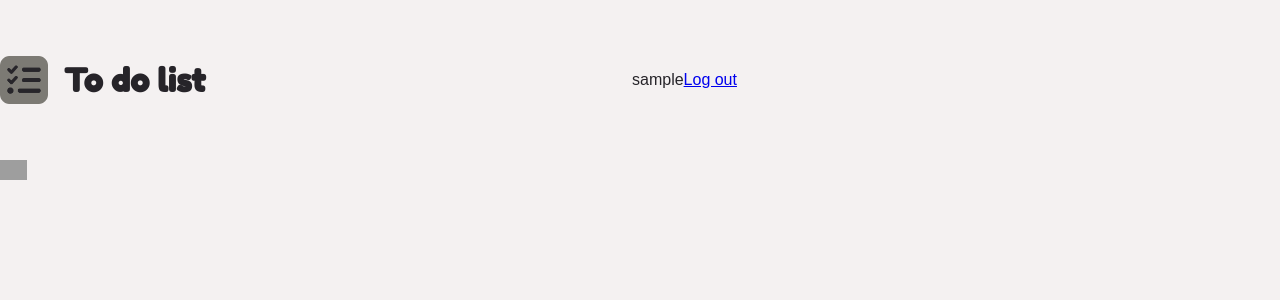
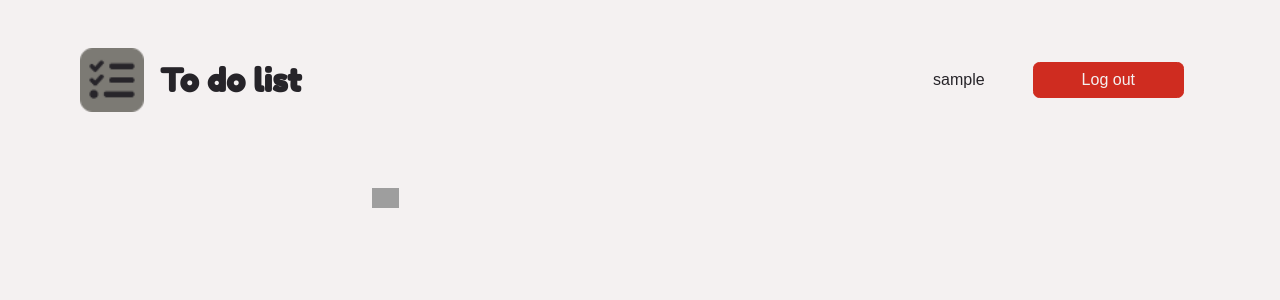
Before and after one commit to CostiVoicu/To-do-list-app, a Django app: page / in a window 1280 px wide. Shown: the top 300 px of the page. Run offline with Django 4.2, Linux system fonts and the light colour scheme; the visitor is signed in with stand-in values (Sample User, id 1); data that the repository does not hold is empty; some web fonts are replaced; grey boxes are pictures that could not be loaded.

Commit message:
Home page styled

```diff
--- a/static/css/_variables.scss
+++ b/static/css/_variables.scss
@@ -3,6 +3,5 @@ $orange: hsl(28, 73%, 50%);
 $red: hsl(4, 73%, 47%);
 $grey: hsl(45, 3%, 47%);
 $black: hsl(264, 6%, 15%);
-
 $font-logo:'Fredoka One', cursive;
 $font-text: 'Signika Negative', sans-serif;
--- a/static/css/style.css
+++ b/static/css/style.css
@@ -19,6 +19,13 @@ header {
   -webkit-box-direction: normal;
       -ms-flex-direction: row;
           flex-direction: row;
+  -webkit-box-pack: justify;
+      -ms-flex-pack: justify;
+          justify-content: space-between;
+  -webkit-box-align: center;
+      -ms-flex-align: center;
+          align-items: center;
+  padding: 0 5rem 0 5rem;
 }
 
 .logo_title {
@@ -32,18 +39,18 @@ header {
   -webkit-box-align: center;
       -ms-flex-align: center;
           align-items: center;
-  height: 10rem;
-  width: 50%;
+  text-decoration: none;
 }
 
 .logo_title img {
-  width: 3rem;
+  width: 4rem;
   height: auto;
   margin-right: 1rem;
 }
 
-.logo_title .title {
+.logo_title .title, .logo_title .title:active, .logo_title .title:visited {
   font-family: "Fredoka One", cursive;
+  color: #262429;
 }
 
 .user {
@@ -57,8 +64,80 @@ header {
   -webkit-box-align: center;
       -ms-flex-align: center;
           align-items: center;
-  width: 50%;
   height: 10rem;
   margin-right: 1rem;
 }
+
+.user .username {
+  padding-right: 3rem;
+}
+
+.user .button, .user .button:active, .user .button:visited {
+  background-color: #cf2c20;
+  padding: 0.5rem 3rem 0.5rem 3rem;
+  border: 1px #cf2c20 solid;
+  border-radius: 0.4rem;
+  color: #f4f1f1;
+  text-decoration: none;
+}
+
+.user .button:hover {
+  background-color: #ee382b;
+  border: 1px #ee382b solid;
+}
+
+.content {
+  display: -webkit-box;
+  display: -ms-flexbox;
+  display: flex;
+  -webkit-box-orient: vertical;
+  -webkit-box-direction: normal;
+      -ms-flex-direction: column;
+          flex-direction: column;
+  -webkit-box-pack: start;
+      -ms-flex-pack: start;
+          justify-content: flex-start;
+  -webkit-box-align: center;
+      -ms-flex-align: center;
+          align-items: center;
+}
+
+.create_button {
+  display: -webkit-box;
+  display: -ms-flexbox;
+  display: flex;
+  -webkit-box-orient: horizontal;
+  -webkit-box-direction: normal;
+      -ms-flex-direction: row;
+          flex-direction: row;
+  -webkit-box-align: center;
+      -ms-flex-align: center;
+          align-items: center;
+  width: 33.5rem;
+  height: 5rem;
+}
+
+.task {
+  width: 30rem;
+  height: 5rem;
+  padding: 0 2rem 0 2rem;
+  margin-bottom: 2.4rem;
+  background-color: #7b7a74;
+  display: -webkit-box;
+  display: -ms-flexbox;
+  display: flex;
+  -webkit-box-orient: horizontal;
+  -webkit-box-direction: normal;
+      -ms-flex-direction: row;
+          flex-direction: row;
+  -webkit-box-align: center;
+      -ms-flex-align: center;
+          align-items: center;
+  -webkit-box-pack: justify;
+      -ms-flex-pack: justify;
+          justify-content: space-between;
+  border: 1px #7b7a74 solid;
+  border-radius: 0.6rem;
+  font-size: 1.3em;
+}
 /*# sourceMappingURL=style.css.map */
--- a/static/css/style.scss
+++ b/static/css/style.scss
@@ -17,30 +17,77 @@ body{
 header{
     display: flex;
     flex-direction: row;
+    justify-content: space-between;
+    align-items: center;
+    padding: 0 5rem 0 5rem;
 }
 
 .logo_title{
     display: flex;
     flex-direction: row;
     align-items: center;
-    height: 10rem;
-    width: 50%;
+    text-decoration: none;
     img{
-        width: 3rem;
+        width: 4rem;
         height: auto;
         margin-right: 1rem;
     }
-    .title{
+    .title, .title:active, .title:visited{
         font-family: $font-logo;
+        color: $black;
     }
 }
 
-//home logged in
 .user{
     display: flex;
     flex-direction: row;
     align-items: center;
-    width: 50%;
     height: 10rem;
     margin-right: 1rem;
+    .username{
+        padding-right: 3rem;
+    }
+    .button, .button:active, .button:visited{
+        background-color: $red;
+        padding: 0.5rem 3rem 0.5rem 3rem;
+        border: 1px $red solid;
+        border-radius: 0.4rem;
+        color: $white;
+        text-decoration: none;
+    }
+    .button:hover{
+        background-color: hsl(4, 85%, 55%);
+        border: 1px hsl(4, 85%, 55%) solid;
+    }
 }
+
+//home
+.content{
+    display: flex;
+    flex-direction: column;
+    justify-content: flex-start;
+    align-items: center;
+}
+
+.create_button{
+    display: flex;
+    flex-direction: row;
+    align-items: center;
+    width: 33.5rem;
+    height: 5rem;
+}
+
+.task{
+    width: 30rem;
+    height: 5rem;
+    padding: 0 2rem 0 2rem;
+    margin-bottom: 2.4rem;
+    background-color: $grey;
+    display: flex;
+    flex-direction: row;
+    align-items: center;
+    justify-content: space-between;
+    border: 1px $grey solid;
+    border-radius: 0.6rem;
+    font-size: 1.3em;
+}
--- a/templates/base.html
+++ b/templates/base.html
@@ -16,10 +16,10 @@
 </head>
 <body>
     <header>
-        <div class="logo_title">
+        <a href="/" class="logo_title">
             <img src="{% static 'images/logo/favicon.png' %}" alt="Logo">
             <h1 class="title">To do list</h1>
-        </div>
+        </a>
         {% if request.user.is_authenticated %}
             <div class="user">
                 <p class="username">{{ user.username }}</p>
--- a/templates/home.html
+++ b/templates/home.html
@@ -3,17 +3,20 @@
 {% block title %}Home{% endblock title %}
 
 {% block content %}
+    <div class="content">
         {% if request.user.is_authenticated  %}
+            <div class="create_button">
                 <a href="/create">
                     <img height="20px" src="{% static 'images/plus-solid.svg' %}" alt="">
                 </a>
+            </div>
             {% for task in tasks  %}
                 {% if request.user.username == task.creator %}
                     <div class="task">
-                    <p class="content">
+                        <p class="text">
                             {{ task.content }}
                         </p>
-                    <a href="delete/{{task.id}}">
+                        <a href="delete/{{task.id}}" class="delete_button">
                             <img height="20px" src="{% static 'images/trash-can-solid.svg' %}" alt="">
                         </a>
                     </div>
@@ -23,4 +26,5 @@
             <p>You are not logged in!</p>
             <a href="/login/">Log in</a>
         {% endif %}
+    </div>
 {% endblock content %}
```
Also changed, not shown: 1 other file. Lines whose indentation alone changed are shown as unchanged.
